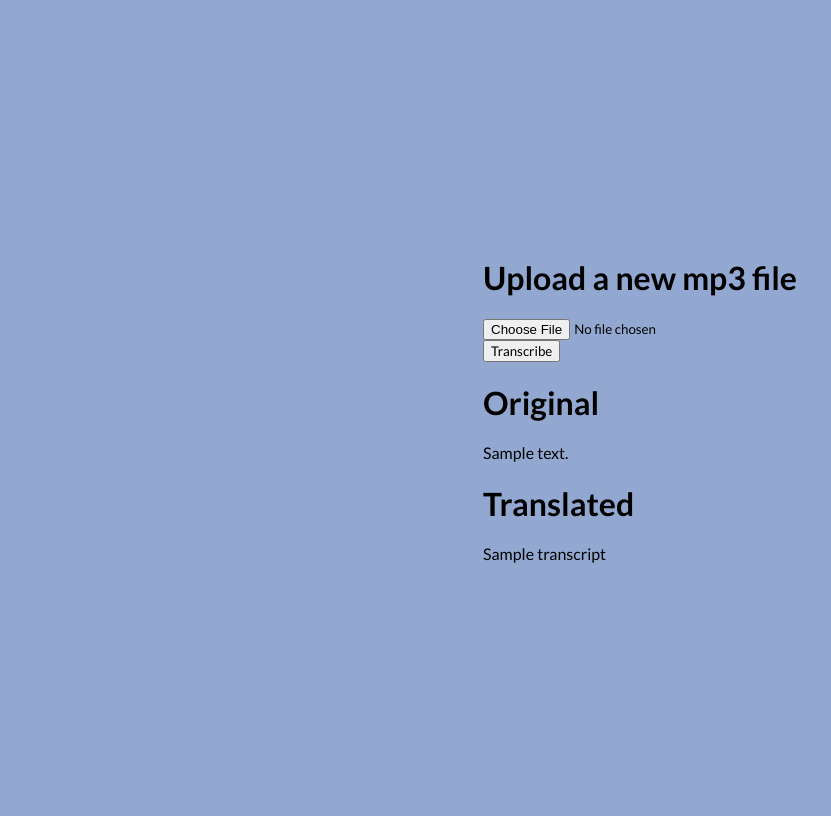
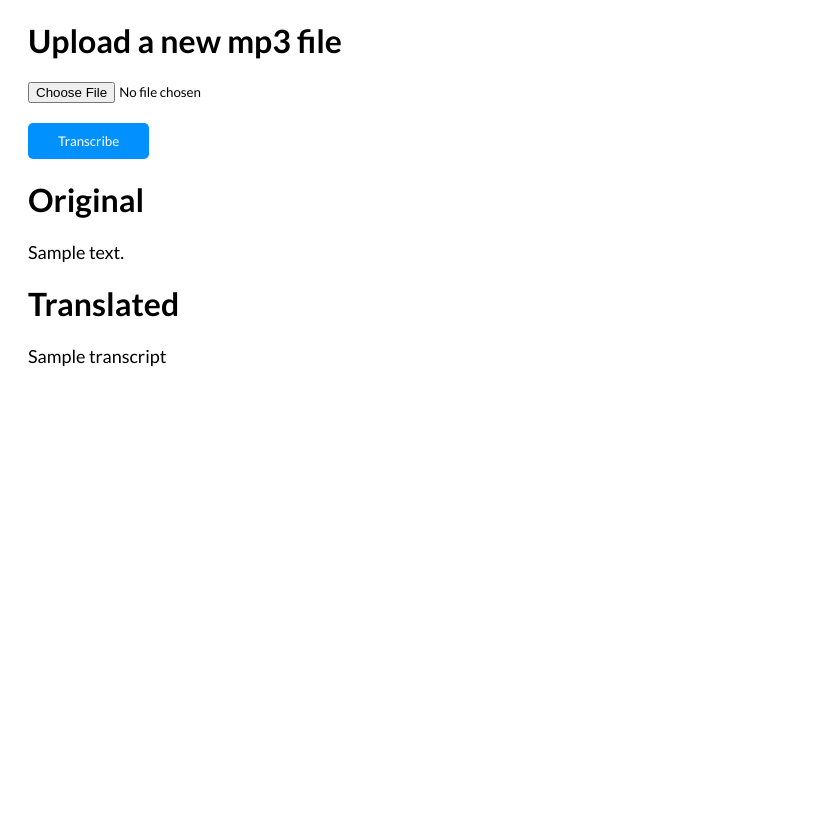
Before and after one commit to rmaier/2021_Shellhacks_Hearandlisten, a Flask app: template templates/index.html in a window 1280 px wide. Shown: the whole page, without its empty margins (0-831 px from the left). After the commit the page ends 367 px from the top, so only its background shows below. Run offline with Flask 2, Linux system fonts and the light colour scheme; the template is opened without the code that fills it: most values are stand-ins (such as "Sample title", 1, 10 or a date in 2020).

Commit message:
few improvements

```diff
--- a/static/styles/index.css
+++ b/static/styles/index.css
@@ -2,10 +2,28 @@ h1, p, input {
     font-family: 'Lato', sans-serif;
 }
 
-body {
-  background-color: #92a8d1;
-  display: flex;
-  align-items: center;
-  justify-content: center;
-  min-height: 100vh;
+#speechContainer {
+    margin: 20px;
 }
+
+#submitButton {
+    background-color: #0191FE;
+    color: white;
+    border-radius: 5px;
+    border: none;
+    padding: 10px 30px;
+    margin-top: 20px;
+}
+
+#submitButton:hover {
+    cursor: pointer;
+}
+
+#speechTranscriptContainer {
+    margin-top: 20px;
+}
+
+#speechText {
+    font-size: 18px;
+    width: 500px;
+}
```
